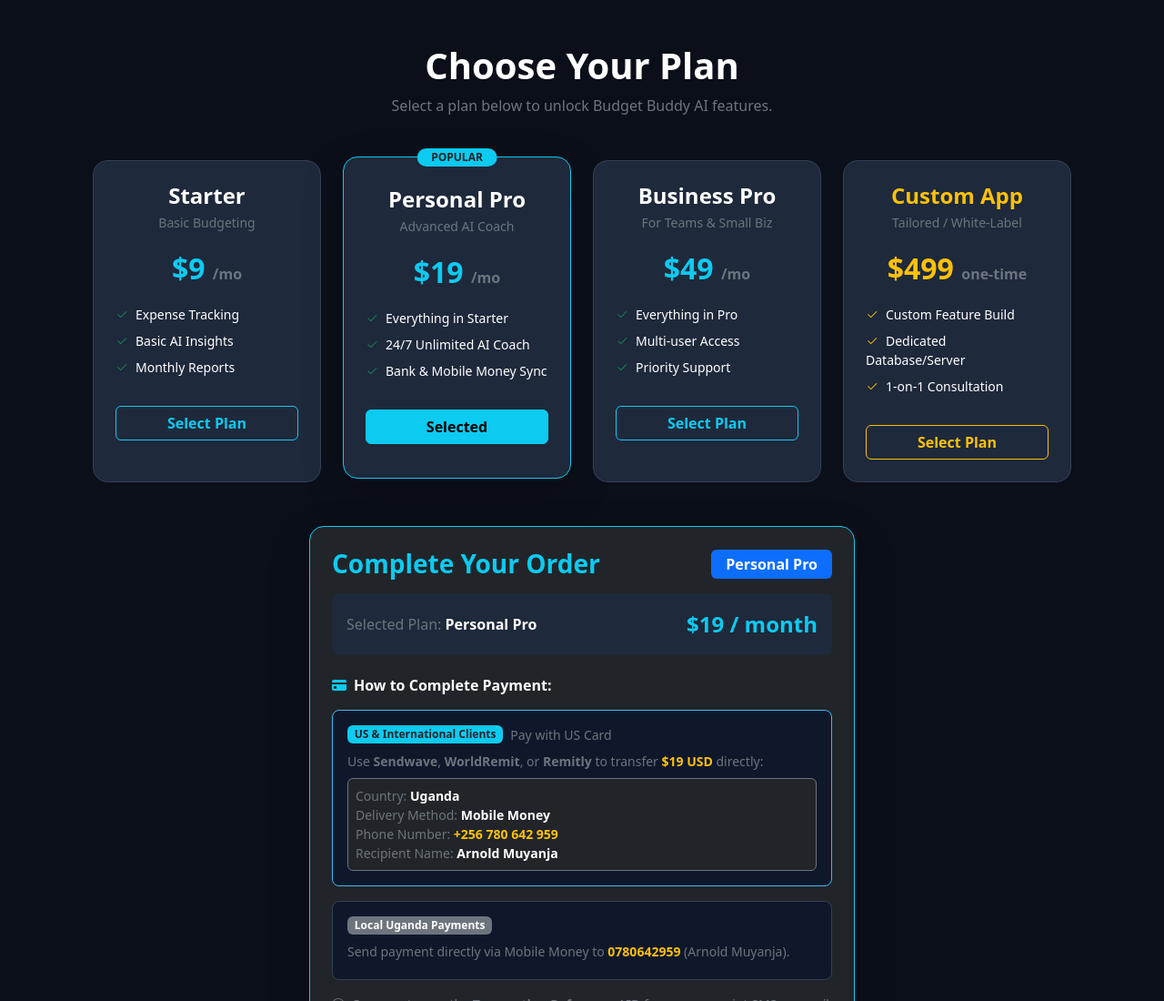
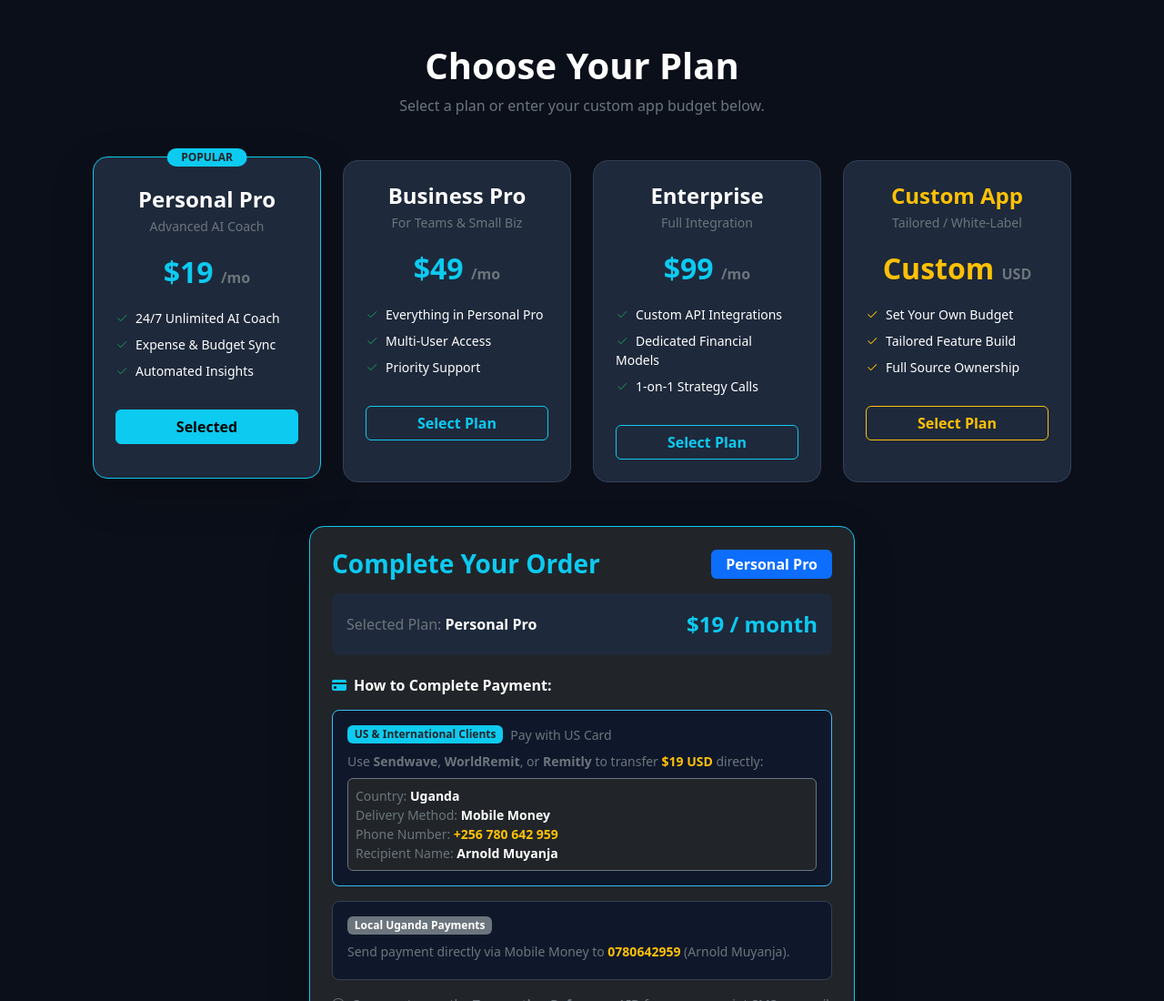
Before and after one commit to arielmuyanja-cloud/budget-buddy132, a plain HTML site: page templates/pricing.html in a window 1280 px wide. Shown: the top 1100 px of the page at 91% size. Drawn offline with nearby package versions, Linux system fonts and the light colour scheme.

Commit message:
Revise pricing plans and add custom budget option
Updated pricing plans and descriptions, added custom budget input.

```diff
--- a/templates/pricing.html
+++ b/templates/pricing.html
@@ -33,28 +33,13 @@
     <!-- Header -->
     <div class="text-center mb-5">
         <h1 class="fw-bold text-white mb-2">Choose Your Plan</h1>
-        <p class="text-secondary">Select a plan below to unlock Budget Buddy AI features.</p>
+        <p class="text-secondary">Select a plan or enter your custom app budget below.</p>
     </div>
 
-    <!-- Plan Selection Cards (4 Columns) -->
+    <!-- Plan Selection Cards -->
     <div class="row g-4 mb-5">
 
-        <!-- Starter Plan -->
-        <div class="col-lg-3 col-md-6">
-            <div class="card card-plan h-100 p-4 rounded-4 text-center text-white" onclick="selectPlan('Starter', 9)">
-                <h4 class="fw-bold mb-1">Starter</h4>
-                <p class="text-secondary small mb-3">Basic Budgeting</p>
-                <div class="fs-2 fw-bold text-info mb-3">$9 <span class="fs-6 text-secondary">/mo</span></div>
-                <ul class="list-unstyled text-start small mb-4">
-                    <li class="mb-2"><i class="bi bi-check2 text-success me-2"></i>Expense Tracking</li>
-                    <li class="mb-2"><i class="bi bi-check2 text-success me-2"></i>Basic AI Insights</li>
-                    <li class="mb-2"><i class="bi bi-check2 text-success me-2"></i>Monthly Reports</li>
-                </ul>
-                <button type="button" id="btn-Starter" class="btn btn-outline-info w-100 fw-bold">Select Plan</button>
-            </div>
-        </div>
-
-        <!-- Personal Pro Plan (Default) -->
+        <!-- Personal Pro Plan ($19) -->
         <div class="col-lg-3 col-md-6">
             <div class="card card-plan active h-100 p-4 rounded-4 text-center text-white border-info shadow-lg position-relative" onclick="selectPlan('Personal Pro', 19)">
                 <span class="badge bg-info text-dark fw-bold position-absolute top-0 start-50 translate-middle px-3 py-1 rounded-pill">POPULAR</span>
@@ -62,39 +47,54 @@
                 <p class="text-secondary small mb-3">Advanced AI Coach</p>
                 <div class="fs-2 fw-bold text-info mb-3">$19 <span class="fs-6 text-secondary">/mo</span></div>
                 <ul class="list-unstyled text-start small mb-4">
-                    <li class="mb-2"><i class="bi bi-check2 text-success me-2"></i>Everything in Starter</li>
                     <li class="mb-2"><i class="bi bi-check2 text-success me-2"></i>24/7 Unlimited AI Coach</li>
-                    <li class="mb-2"><i class="bi bi-check2 text-success me-2"></i>Bank & Mobile Money Sync</li>
+                    <li class="mb-2"><i class="bi bi-check2 text-success me-2"></i>Expense & Budget Sync</li>
+                    <li class="mb-2"><i class="bi bi-check2 text-success me-2"></i>Automated Insights</li>
                 </ul>
                 <button type="button" id="btn-Personal Pro" class="btn btn-info w-100 fw-bold">Selected</button>
             </div>
         </div>
 
-        <!-- Business Pro Plan -->
+        <!-- Business Pro Plan ($49) -->
         <div class="col-lg-3 col-md-6">
             <div class="card card-plan h-100 p-4 rounded-4 text-center text-white" onclick="selectPlan('Business Pro', 49)">
                 <h4 class="fw-bold mb-1">Business Pro</h4>
                 <p class="text-secondary small mb-3">For Teams & Small Biz</p>
                 <div class="fs-2 fw-bold text-info mb-3">$49 <span class="fs-6 text-secondary">/mo</span></div>
                 <ul class="list-unstyled text-start small mb-4">
-                    <li class="mb-2"><i class="bi bi-check2 text-success me-2"></i>Everything in Pro</li>
-                    <li class="mb-2"><i class="bi bi-check2 text-success me-2"></i>Multi-user Access</li>
+                    <li class="mb-2"><i class="bi bi-check2 text-success me-2"></i>Everything in Personal Pro</li>
+                    <li class="mb-2"><i class="bi bi-check2 text-success me-2"></i>Multi-User Access</li>
                     <li class="mb-2"><i class="bi bi-check2 text-success me-2"></i>Priority Support</li>
                 </ul>
                 <button type="button" id="btn-Business Pro" class="btn btn-outline-info w-100 fw-bold">Select Plan</button>
             </div>
         </div>
 
-        <!-- Custom App Option -->
+        <!-- Enterprise Plan ($99) -->
         <div class="col-lg-3 col-md-6">
-            <div class="card card-plan h-100 p-4 rounded-4 text-center text-white" onclick="selectPlan('Custom App', 499)">
+            <div class="card card-plan h-100 p-4 rounded-4 text-center text-white" onclick="selectPlan('Enterprise', 99)">
+                <h4 class="fw-bold mb-1">Enterprise</h4>
+                <p class="text-secondary small mb-3">Full Integration</p>
+                <div class="fs-2 fw-bold text-info mb-3">$99 <span class="fs-6 text-secondary">/mo</span></div>
+                <ul class="list-unstyled text-start small mb-4">
+                    <li class="mb-2"><i class="bi bi-check2 text-success me-2"></i>Custom API Integrations</li>
+                    <li class="mb-2"><i class="bi bi-check2 text-success me-2"></i>Dedicated Financial Models</li>
+                    <li class="mb-2"><i class="bi bi-check2 text-success me-2"></i>1-on-1 Strategy Calls</li>
+                </ul>
+                <button type="button" id="btn-Enterprise" class="btn btn-outline-info w-100 fw-bold">Select Plan</button>
+            </div>
+        </div>
+
+        <!-- Custom App Option (Flexible Budget) -->
+        <div class="col-lg-3 col-md-6">
+            <div class="card card-plan h-100 p-4 rounded-4 text-center text-white" onclick="selectPlan('Custom App', 'custom')">
                 <h4 class="fw-bold mb-1 text-warning">Custom App</h4>
                 <p class="text-secondary small mb-3">Tailored / White-Label</p>
-                <div class="fs-2 fw-bold text-warning mb-3">$499 <span class="fs-6 text-secondary">one-time</span></div>
+                <div class="fs-2 fw-bold text-warning mb-3">Custom <span class="fs-6 text-secondary">USD</span></div>
                 <ul class="list-unstyled text-start small mb-4">
-                    <li class="mb-2"><i class="bi bi-check2 text-warning me-2"></i>Custom Feature Build</li>
-                    <li class="mb-2"><i class="bi bi-check2 text-warning me-2"></i>Dedicated Database/Server</li>
-                    <li class="mb-2"><i class="bi bi-check2 text-warning me-2"></i>1-on-1 Consultation</li>
+                    <li class="mb-2"><i class="bi bi-check2 text-warning me-2"></i>Set Your Own Budget</li>
+                    <li class="mb-2"><i class="bi bi-check2 text-warning me-2"></i>Tailored Feature Build</li>
+                    <li class="mb-2"><i class="bi bi-check2 text-warning me-2"></i>Full Source Ownership</li>
                 </ul>
                 <button type="button" id="btn-Custom App" class="btn btn-outline-warning w-100 fw-bold">Select Plan</button>
             </div>
@@ -113,6 +113,16 @@
             <div class="d-flex justify-content-between align-items-center">
                 <span class="text-secondary">Selected Plan: <strong class="text-white" id="selected-plan-text">Personal Pro</strong></span>
                 <span class="fs-4 fw-bold text-info" id="selected-plan-price">$19 / month</span>
+            </div>
+
+            <!-- Custom Budget Input Field (Appears when Custom App is clicked) -->
+            <div id="custom-amount-container" class="mt-3 pt-3 border-top border-secondary" style="display: none;">
+                <label for="custom_amount_input" class="form-label text-warning small fw-bold">Enter Your Custom App Budget ($ USD):</label>
+                <div class="input-group">
+                    <span class="input-group-text bg-dark text-warning border-secondary fw-bold">$</span>
+                    <input type="number" class="form-control bg-dark text-white border-secondary fw-bold" id="custom_amount_input" value="300" min="1" oninput="updateCustomAmount(this.value)">
+                    <span class="input-group-text bg-dark text-secondary border-secondary">USD</span>
+                </div>
             </div>
         </div>
 
@@ -171,23 +181,33 @@
 
 </div>
 
-<!-- JavaScript to Handle Dynamic Plan Switching -->
+<!-- JavaScript to Handle Dynamic Plan & Custom Price Switching -->
 <script>
+    let currentPlan = 'Personal Pro';
+
     function selectPlan(planName, price) {
-        // Update payment details box
+        currentPlan = planName;
         document.getElementById('selected-plan-badge').innerText = planName;
         document.getElementById('selected-plan-text').innerText = planName;
+        document.getElementById('hidden-plan-name').value = planName;
 
-        const priceLabel = (planName === 'Custom App') ? '$' + price + ' one-time' : '$' + price + ' / month';
-        document.getElementById('selected-plan-price').innerText = priceLabel;
-        document.getElementById('usd-transfer-amount').innerText = '$' + price + ' USD';
+        const customContainer = document.getElementById('custom-amount-container');
 
-        // Update hidden form inputs
-        document.getElementById('hidden-plan-name').value = planName;
-        document.getElementById('hidden-plan-price').value = price;
+        if (price === 'custom') {
+            // Show custom amount box
+            customContainer.style.display = 'block';
+            const val = document.getElementById('custom_amount_input').value || 300;
+            updateCustomAmount(val);
+        } else {
+            // Hide custom input box and set standard prices
+            customContainer.style.display = 'none';
+            document.getElementById('selected-plan-price').innerText = '$' + price + ' / month';
+            document.getElementById('usd-transfer-amount').innerText = '$' + price + ' USD';
+            document.getElementById('hidden-plan-price').value = price;
+        }
 
         // Toggle UI button states
-        const plans = ['Starter', 'Personal Pro', 'Business Pro', 'Custom App'];
+        const plans = ['Personal Pro', 'Business Pro', 'Enterprise', 'Custom App'];
         plans.forEach(p => {
             const btn = document.getElementById('btn-' + p);
             if (p === planName) {
@@ -199,6 +219,15 @@
             }
         });
     }
+
+    function updateCustomAmount(val) {
+        if (currentPlan === 'Custom App') {
+            const amount = val > 0 ? val : 0;
+            document.getElementById('selected-plan-price').innerText = '$' + amount + ' (Custom Quote)';
+            document.getElementById('usd-transfer-amount').innerText = '$' + amount + ' USD';
+            document.getElementById('hidden-plan-price').value = amount;
+        }
+    }
 </script>
 
 </body>
```
